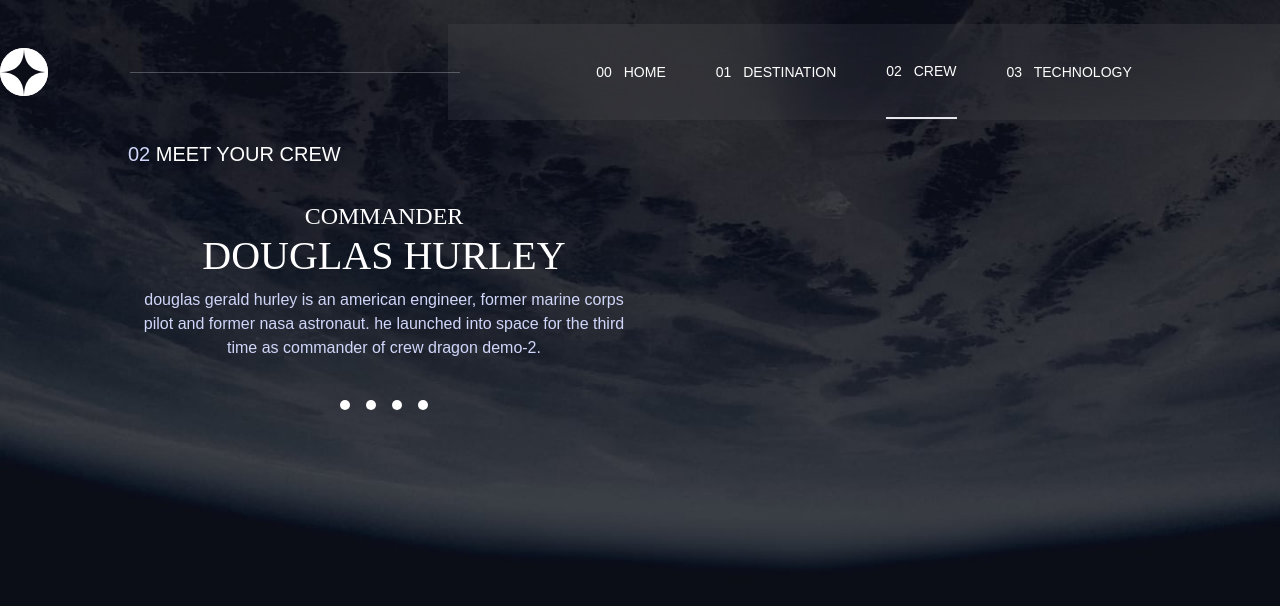
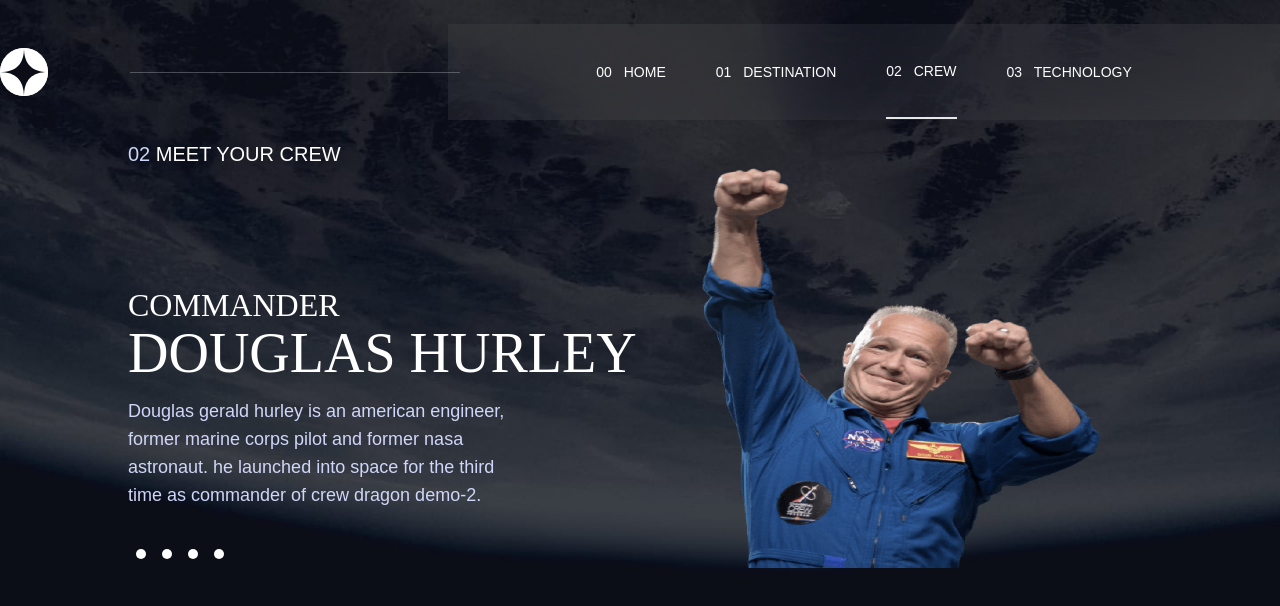
Before and after one commit to HenryAprendo/space-tourism, an Angular app: page /crew in a window 1280 px wide. Shown: the top 606 px of the page. Built offline with nearby package versions, Linux system fonts and the light colour scheme.

Commit message:
Responsive design en desktop para el componente crew

```diff
--- a/src/app/components/view-container/view-container.component.html
+++ b/src/app/components/view-container/view-container.component.html
@@ -3,11 +3,11 @@
     <!-- Marcador de posicion para incorporar las vistas -->
     <ng-content></ng-content>
 
-    <article class="flex flex-col items-center">
-      <figure class="h-56 w-[180px] md:hidden">
-        <img [src]="crewsList[indexPhoto()].images.png" alt="photo" class="h-full w-full" >
+    <article class="flex flex-col items-center xl:flex-row-reverse xl:gap-x-16">
+      <figure class="h-56 w-[180px] md:hidden xl:block xl:w-[400px] xl:h-[400px]">
+        <img [src]="crewsList[indexPhoto()].images.png" alt="photo" class="h-full w-full " >
       </figure>
-      <div class="flex flex-col items-center border-t border-[#383B4B] pt-8 md:border-t-0">
+      <div class="flex-shrink-0 flex flex-col items-center border-t border-[#383B4B] pt-8 md:border-t-0 xl:mt-[88px] xl:items-start">
         <ul class="mb-8 md:order-2 md:mb-0 md:mt-8">
           <button
             class="h-[10px] w-[10px] rounded-full bg-white m-2"
--- a/src/app/pages/crew/crew.component.html
+++ b/src/app/pages/crew/crew.component.html
@@ -13,10 +13,10 @@
         <app-view-container [crewsList]="crews">
           <ng-container *ngFor="let crew of crews">
             <ng-template appTemplateRef >
-              <div class="max-w-lg text-white font-serif text-center">
-                <h3 class="text-base  mb-2 md:text-2xl">{{crew.role}}</h3>
-                <h2 class="text-2xl mb-4 md:text-[2.5rem]">{{crew.name}}</h2>
-                <p class="lowercase text-[15px] text-sky-blue font-sans md:text-base">{{crew.bio}}</p>
+              <div class="max-w-3xl text-white font-serif text-center xl:text-start">
+                <h3 class="text-base  mb-2 md:text-2xl xl:text-[2rem] xl:mb-4">{{crew.role}}</h3>
+                <h2 class="text-2xl mb-4 md:text-[2.5rem] xl:text-[3.5rem] xl:mb-7">{{crew.name}}</h2>
+                <p class="lowercase first-letter:uppercase max-w-[400px] text-[15px] text-sky-blue font-sans md:text-base xl:text-lg">{{crew.bio}}</p>
               </div>
             </ng-template>
           </ng-container>
```
